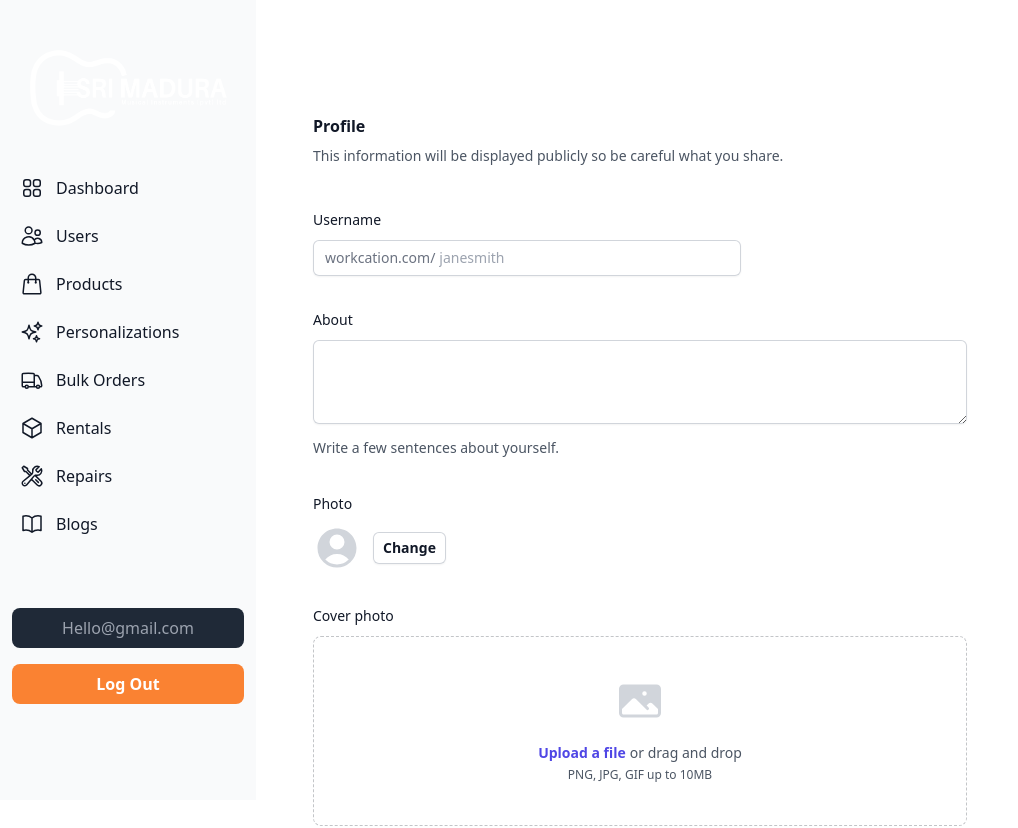
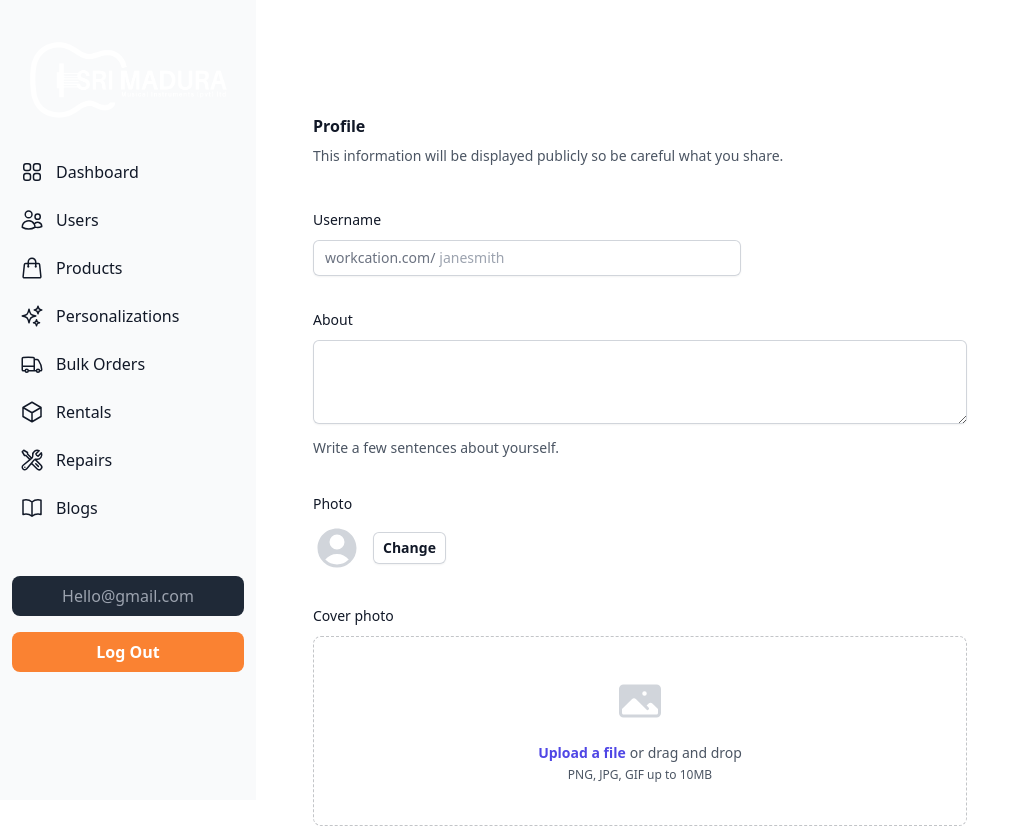
Before and after one commit to hhimansha/Sri-Madhura-online-music-instruments-shop, a React (Create React App) app in the folder client/: page /rentalcreate in a window 1280 px wide. Shown: the top 828 px of the page, without its empty margins (0-1018 px from the left). Built offline with nearby package versions, Linux system fonts and the light colour scheme.

Commit message:
Update AdminDash styling and add new color in tailwind.config.js

```diff
--- a/client/src/components/AdminDash.jsx
+++ b/client/src/components/AdminDash.jsx
@@ -22,7 +22,7 @@ function AdminDash() {
           <ul class="space-y-2 font-medium">
             <li>
               <a href="#" class="flex items-center p-2 group">
-                <img src={MainLogoW} className='h-20 mx-auto my-6'/>
+                <img src={MainLogoW} className='h-20 mx-auto my-4'/>
               </a>
             </li>
 
@@ -101,7 +101,7 @@ function AdminDash() {
               </a>
             </li>
           </ul>
-          <div className="mt-16">
+          <div className="mt-12">
             <p className='text-gray-400 bg-gray-800 px-4 py-2 rounded-lg'>Hello@gmail.com</p>
             <button className='bg-primary text-white px-3 py-2 rounded-lg mt-4 font-semibold w-full' type='submit'>Log Out</button>
           </div>
--- a/client/tailwind.config.js
+++ b/client/tailwind.config.js
@@ -5,6 +5,7 @@ module.exports = {
     extend: {
       colors : {
         primary : '#FA8232',
+        dark : '#050201',
       }
     },
   },
```
